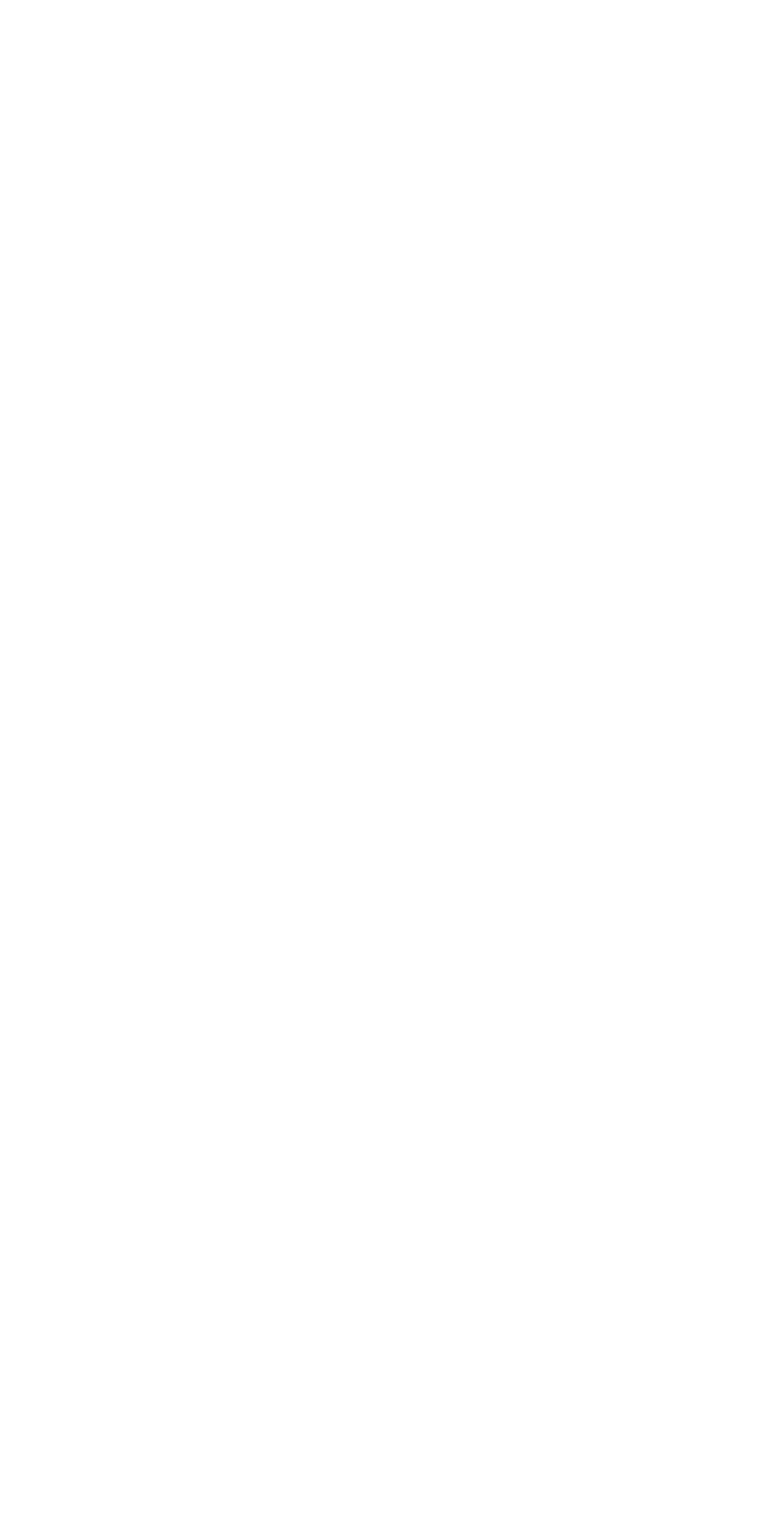
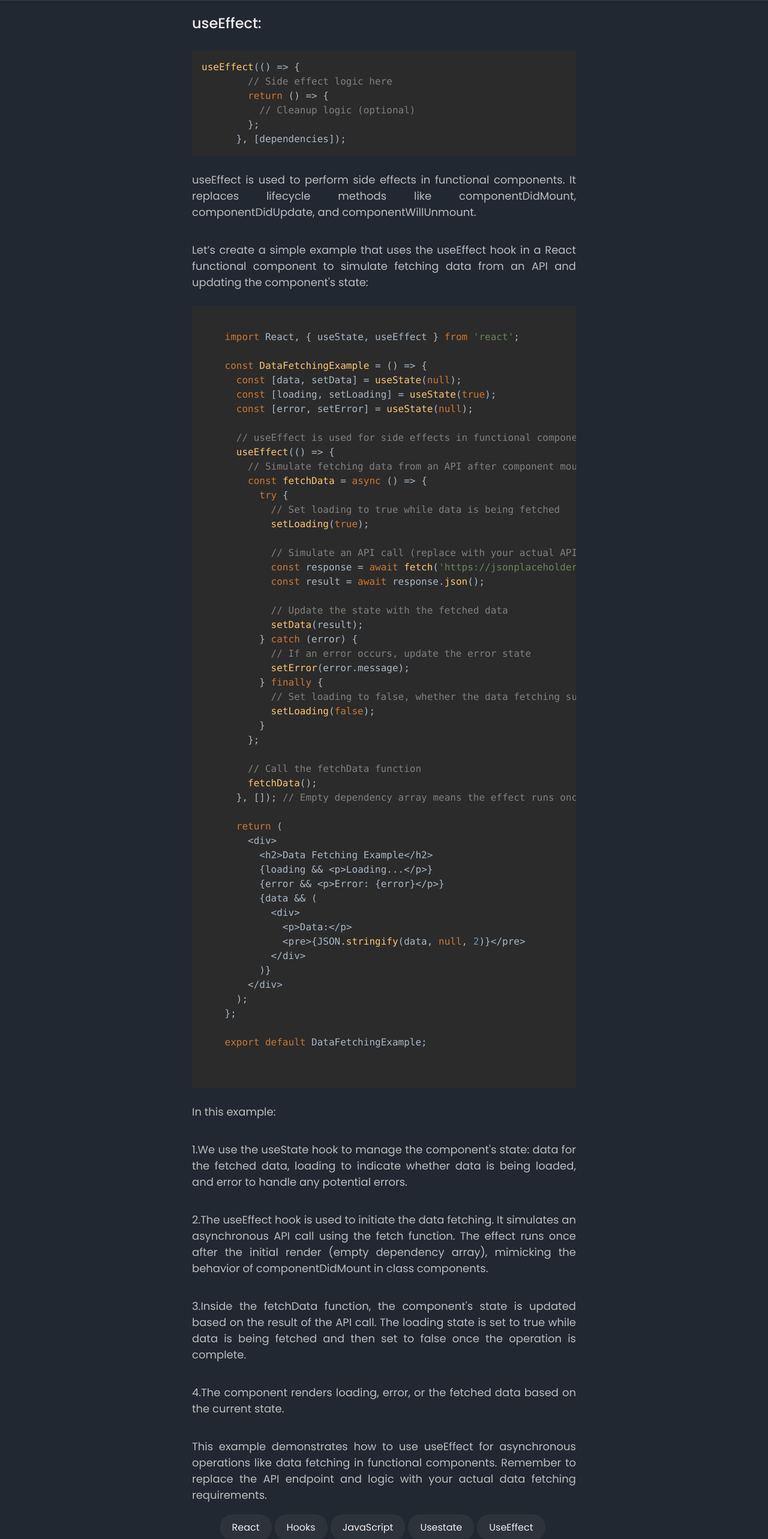
Before and after one commit to YousufMohammadi/01-react-hooks, a React (Create React App) app: page /useEffect in a window 1280 px wide. Before the commit this address had no page. Shown: the part 80-2646 px from the top of the page at 60% size. Before the commit the page ends 800 px from the top, so only its background shows below. Built offline with nearby package versions, Linux system fonts and the light colour scheme.

Commit message:
useEffect page completed

```diff
--- a/src/App.js
+++ b/src/App.js
@@ -1,6 +1,7 @@
 import { BrowserRouter as Router, Route, Routes } from "react-router-dom";
 import { Home } from "./Pages/Home";
 import { UseState } from "./Pages/UseState";
+import { UseEffect } from "./Pages/UseEffect";
 
 function App() {
   return (
@@ -9,6 +10,7 @@ function App() {
         <Route path="/" element={<Home />} />
         <Route path="/home" element={<Home />} />
         <Route path="/useState" element={<UseState />} />
+        <Route path="/useEffect" element={<UseEffect />} />
       </Routes>
     </Router>
   );
--- a/src/Components/Header.jsx
+++ b/src/Components/Header.jsx
@@ -20,13 +20,13 @@ export function Header() {
         <div class="dropdown">
           <button class="dropbtn">Hooks <i class="fa-solid fa-chevron-down"></i></button>
           <div class="dropdown-content">
-            <a onClick={()=>navigate("/useState")}>useState</a>
-            <a>useEffect</a>
-            <a>useContext</a>
-            <a>useReducer</a>
-            <a>useCallBack</a>
-            <a>useMemo</a>
-            <a>useMemo</a>
+            <a  onClick={()=>navigate("/useState")}>useState</a>
+            <a  onClick={()=>navigate("/useEffect")}>useEffect</a>
+            <a  onClick={()=>navigate("/useState")}>useContext</a>
+            <a  onClick={()=>navigate("/useState")}>useReducer</a>
+            <a  onClick={()=>navigate("/useState")}>useCallBack</a>
+            <a  onClick={()=>navigate("/useState")}>useMemo</a>
+            <a  onClick={()=>navigate("/useState")}>useMemo</a>
           </div>
         </div>
       </div>
--- /dev/null
+++ b/src/Pages/UseEffect.jsx
@@ -0,0 +1,111 @@
+import CodeSpace from "../Components/CodeSpace";
+import { Footer } from "../Components/Footer";
+import { Header } from "../Components/Header";
+import Heading from "../Components/Heading";
+import Image from "../Components/Image";
+import Paragraph from "../Components/Paragraph";
+import Tag from "../Components/Tag";
+import Title from "../Components/Title";
+import "../Styles/Pages/Home.css"
+export function UseEffect(props) {
+    const codeSnippet = `useEffect(() => {
+        // Side effect logic here
+        return () => {
+          // Cleanup logic (optional)
+        };
+      }, [dependencies]);`;
+    const codeSnippet2 = `
+    import React, { useState, useEffect } from 'react';
+
+    const DataFetchingExample = () => {
+      const [data, setData] = useState(null);
+      const [loading, setLoading] = useState(true);
+      const [error, setError] = useState(null);
+
+      // useEffect is used for side effects in functional components
+      useEffect(() => {
+        // Simulate fetching data from an API after component mounts
+        const fetchData = async () => {
+          try {
+            // Set loading to true while data is being fetched
+            setLoading(true);
+
+            // Simulate an API call (replace with your actual API call)
+            const response = await fetch('https://jsonplaceholder.typicode.com/todos/1');
+            const result = await response.json();
+
+            // Update the state with the fetched data
+            setData(result);
+          } catch (error) {
+            // If an error occurs, update the error state
+            setError(error.message);
+          } finally {
+            // Set loading to false, whether the data fetching succeeds or fails
+            setLoading(false);
+          }
+        };
+
+        // Call the fetchData function
+        fetchData();
+      }, []); // Empty dependency array means the effect runs once after the initial render
+
+      return (
+        <div>
+          <h2>Data Fetching Example</h2>
+          {loading && <p>Loading...</p>}
+          {error && <p>Error: {error}</p>}
+          {data && (
+            <div>
+              <p>Data:</p>
+              <pre>{JSON.stringify(data, null, 2)}</pre>
+            </div>
+          )}
+        </div>
+      );
+    };
+
+    export default DataFetchingExample;
+
+    `;
+    return <div id="home">
+        <Header />
+        <div className="home-content">
+            <Heading heading="useEffect:" />
+            <CodeSpace language="javascript" code={codeSnippet} />
+            <Paragraph
+             pragraph="useEffect is used to perform side effects in functional components. It replaces lifecycle methods like componentDidMount, componentDidUpdate, and componentWillUnmount."
+            />
+            <Paragraph
+             pragraph="Let’s create a simple example that uses the useEffect hook in a React functional component to simulate fetching data from an API and updating the component's state:"
+            />
+            <CodeSpace language="javascript" code={codeSnippet2} />
+            <Paragraph
+             pragraph="In this example:"
+            />
+            <Paragraph
+             pragraph=" 1.We use the useState hook to manage the component's state: data for the fetched data, loading to indicate whether data is being loaded, and error to handle any potential errors."
+            />
+            <Paragraph
+             pragraph=" 2.The useEffect hook is used to initiate the data fetching. It simulates an asynchronous API call using the fetch function. The effect runs once after the initial render (empty dependency array), mimicking the behavior of componentDidMount in class components."
+            />
+            <Paragraph
+             pragraph=" 3.Inside the fetchData function, the component's state is updated based on the result of the API call. The loading state is set to true while data is being fetched and then set to false once the operation is complete."
+            />
+            <Paragraph
+             pragraph=" 4.The component renders loading, error, or the fetched data based on the current state."
+            />
+            <Paragraph
+             pragraph="This example demonstrates how to use useEffect for asynchronous operations like data fetching in functional components. Remember to replace the API endpoint and logic with your actual data fetching requirements."
+            />
+            <div style={{marginTop:10}}>
+            <Tag link="www.google.com" title="React"/>
+            <Tag link="www.google.com" title="Hooks"/>
+            <Tag link="www.google.com" title="JavaScript"/>
+            <Tag link="www.google.com" title="Usestate"/>
+            <Tag link="www.google.com" title="UseEffect"/>
+            </div>
+
+        </div>
+        <Footer />
+    </div>
+}
```
